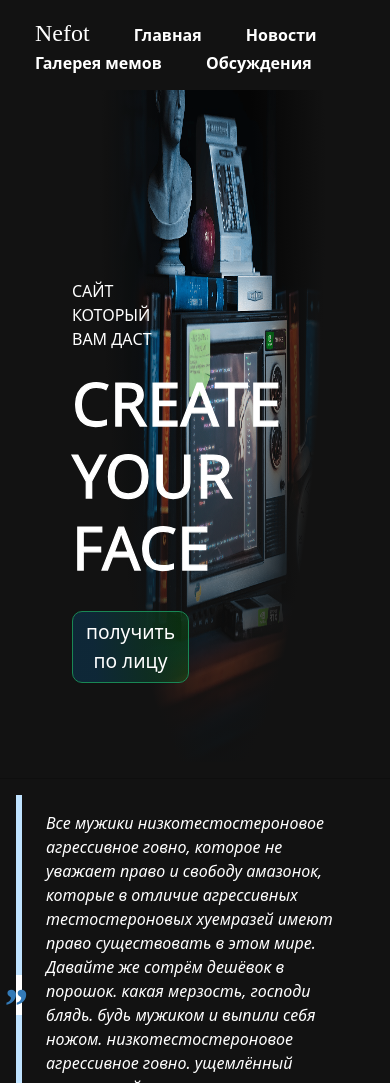
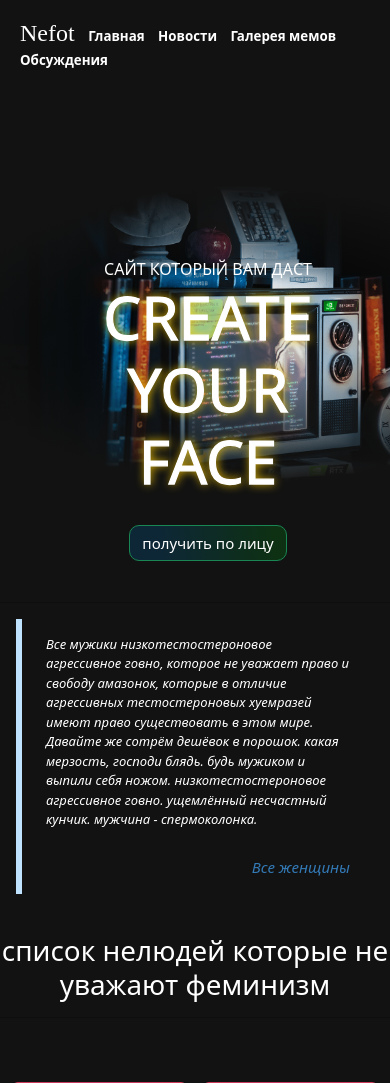
Before and after one commit to nefot/site, a Django app: page / in a window 390 px wide. Shown: the top 1083 px of the page. Run offline with Django 4.2, Linux system fonts and the light colour scheme; data comes from the database, SQL or seed files in the repository; some libraries are stand-ins or nearby versions; some web fonts are replaced.

Commit message:
efwefweaegaeggr

```diff
--- a/portfolio/static/css/style.css
+++ b/portfolio/static/css/style.css
@@ -10,13 +10,13 @@
      margin: auto;
 }
  .bigger {
+     text-shadow: 1 0 black;
      z-index: 1;
+     text-shadow: #FC0 1px 0 10px;
      -webkit-text-stroke-width: thin;
      font-size: 60px;
      width: 80%;
-
      text-align: left;
-
 }
  .big-section {
      position: relative;
@@ -77,7 +77,6 @@
  .card-body {
      background-color: #242424;
 }
-
  .card.shadow-sm {
      border-width: 4px;
      background: radial-gradient(circle, rgba(63,94,251,1) 0%, rgba(252,70,107,1) 100%);
@@ -131,8 +130,6 @@
  h6.center{
      text-align: center;
 }
-
-
  .blockquote-6 {
      max-width: 800px;
      border-left: 6px solid #BFE2FF;
@@ -143,33 +140,13 @@
      position: relative;
 }
  blockquote {
-    /* margin: 25px 49px 1rem; */
+    /* margin: 25px 49px 1rem;
+     */
      max-width: 1000px;
      margin: auto;
      font-style: italic;
 }
-.blockquote-6:before {
 
-    content: "";
-    position: absolute;
-    top: 50%;
-    left: -6px;
-    height: 40px;
-    background-color: #fff;
-    width: 6px;
-    margin-top: -1em;
-}
-.blockquote-6:after {
-    content: "”";
-    position: absolute;
-    top: 50%;
-    left: -20px;
-    color: #337AB7;
-    font-size: 50px;
-    font-family: Times, sans-serif;
-    font-weight: bold;
-    line-height: 30px;
-}
  .blockquote-6 cite {
      color: #337AB7;
      font-size: 15px;
@@ -177,3 +154,82 @@
      display: block;
      text-align: right;
 }
+ @media only screen and (max-width: 1200px){
+}
+ @media only screen and (max-width: 992px){
+}
+ @media only screen and (max-width: 786px){
+     .col{
+         width: 50%;
+    }
+     .container{
+         max-width: 633px;
+    }
+     .big-section {
+         top: 0px;
+         background: radial-gradient(78.99% 30.01% at 63.66% 49.89%, rgba(60, 60, 60, 0) 0%, rgba(5, 5, 5, 0) 36.28%, #121212 100%, #121212 108%);
+    }
+     img.bg1 {
+         height: 70%;
+         top: 97px;
+    }
+     .bigger{
+         width:100%;
+         text-align: center;
+    }
+     .left-bg{
+         width:80%;
+         left:0;
+         text-align: center;
+         margin: 50px;
+    }
+     .left-bg>p{
+         width:80%;
+         left:0;
+         margin: auto;
+         text-align: center;
+    }
+}
+ @media only screen and (max-width: 480px){
+     .btn.btn-success{
+         font-size: 15px;
+    }
+     .bigger{
+         width:100%;
+         text-align: center;
+    }
+     .left-bg{
+         top: 119px;
+         width:80%;
+         left:0;
+         text-align: center;
+         margin: 52px;
+    }
+     .left-bg>p{
+         width:80%;
+         left:0;
+         margin: auto;
+         text-align: center;
+    }
+     img.bg1 {
+         width: 100%;
+         height: 80%;
+         object-fit: cover;
+         top: 71px;
+         left: 0px;
+    }
+  .blockquote-6{
+       font-size: 13px;
+  }
+  .big-section{
+   height: 500px;
+  }
+  .content{
+   font-size: smaller;
+  }
+  .content>a{
+  margin: 5px;
+  }
+}
+ @media only screen and (max-width: 320px){
+}
```
Lines whose indentation alone changed are shown as unchanged.
